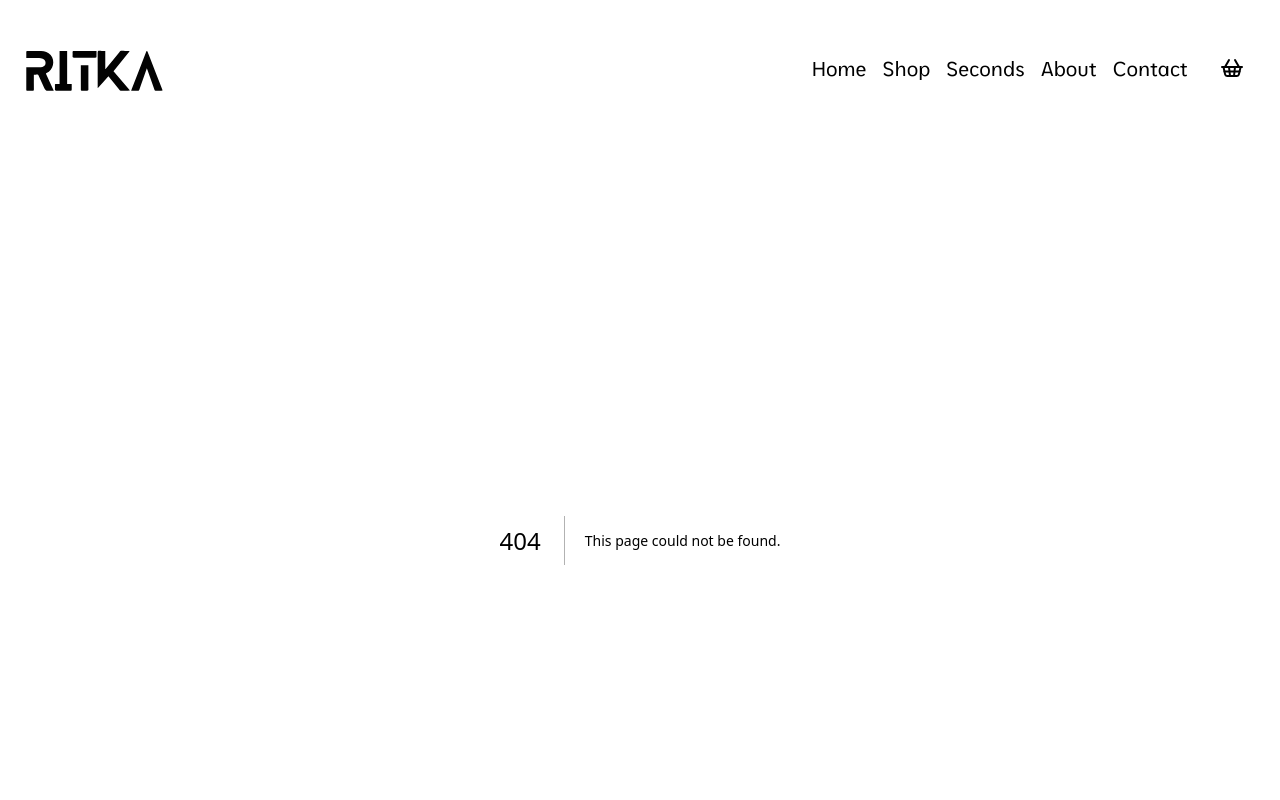
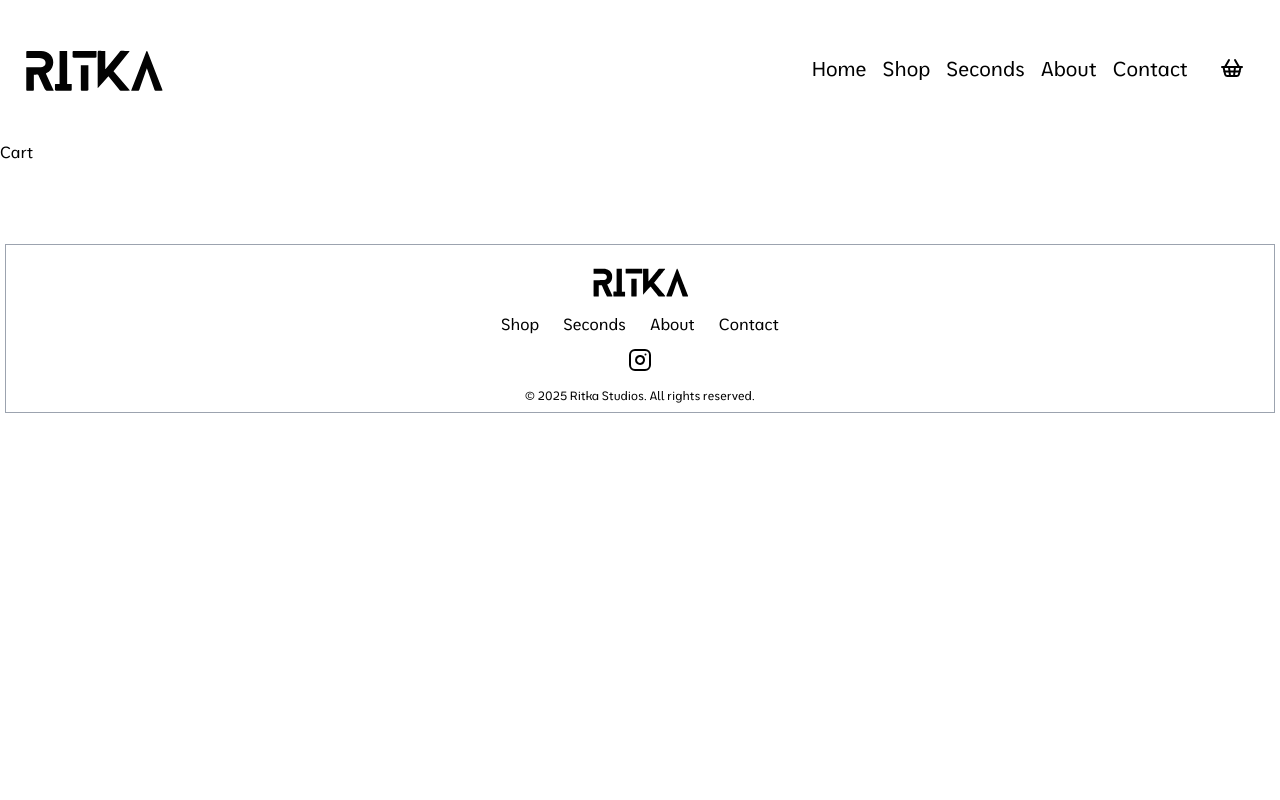
Before and after one commit to ritabobita/Ritka-Studios, a Next.js app: page /cart in a window 1280 px wide. Before the commit this address had no page. Shown: the top 800 px of the page. Built offline with nearby package versions, Linux system fonts and the light colour scheme.

Commit message:
create cart page

```diff
--- /dev/null
+++ b/src/app/cart/page.js
@@ -0,0 +1,7 @@
+import styles from './Cart.module.scss';
+
+export default function Cart() {
+  return (
+    <div className={styles.cart}>Cart</div>
+  );
+}
```
Also changed, not shown: src/app/cart/Cart.module.scss (added).
